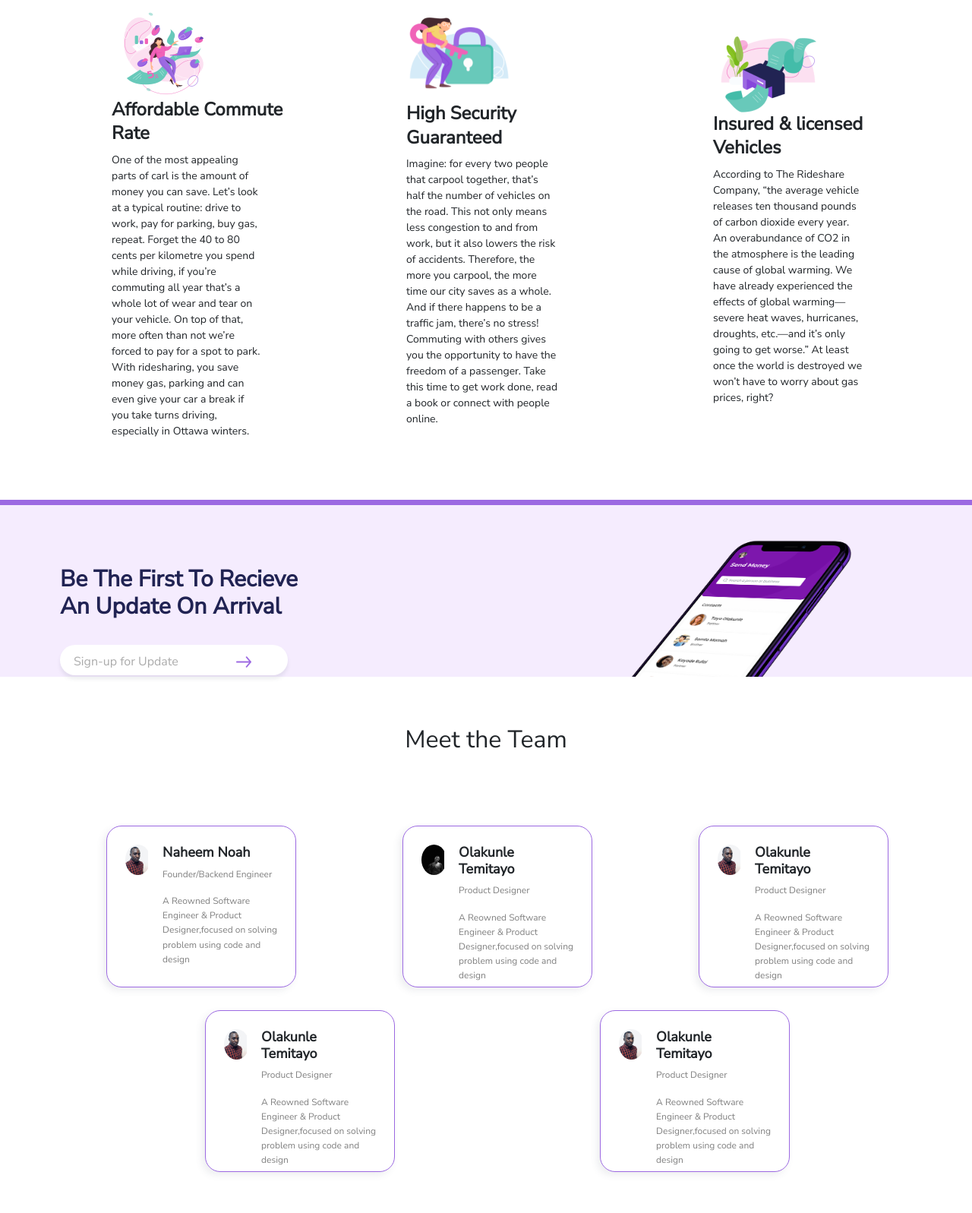
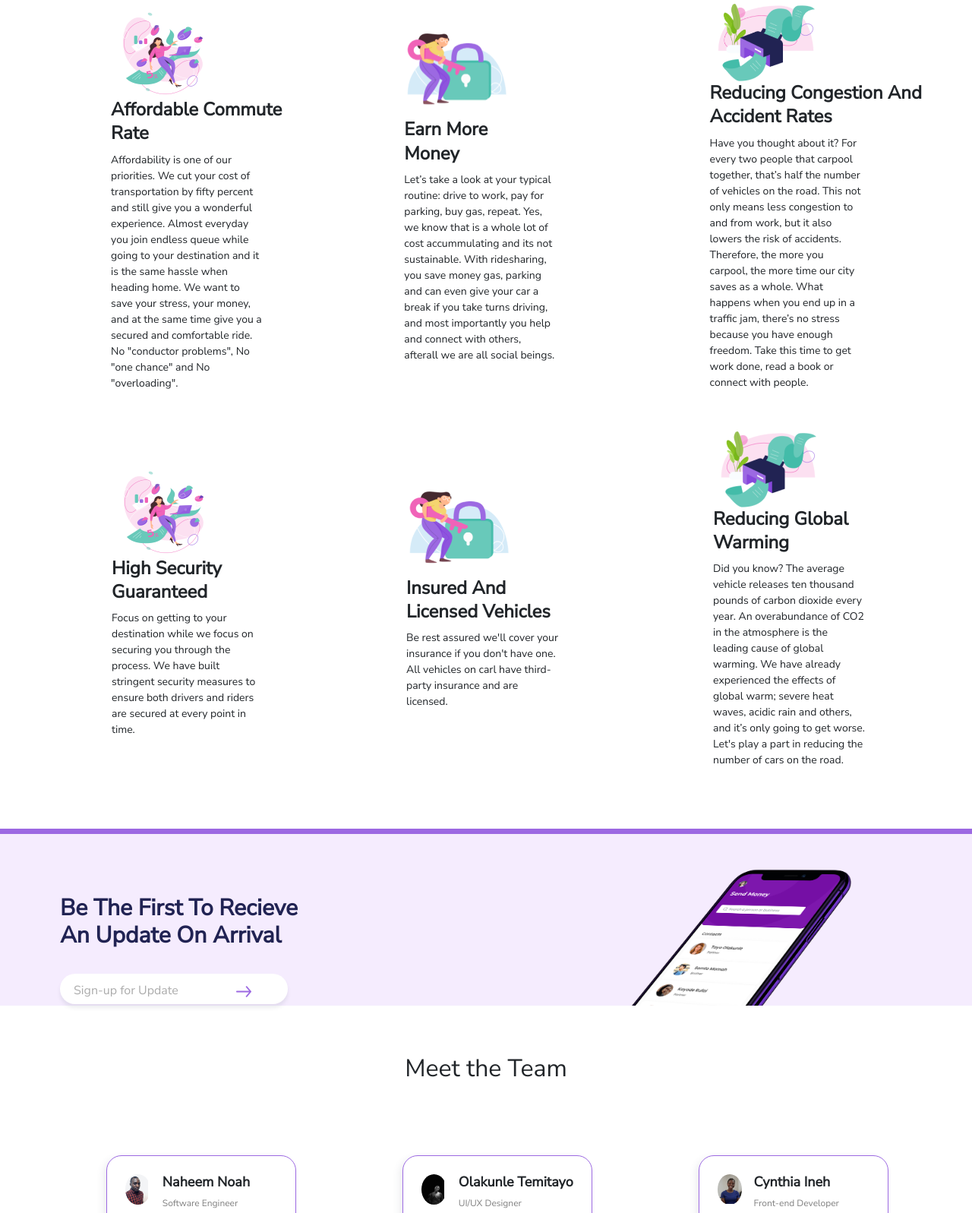
Before and after one commit to Mtconcept/carl.github.io, a plain HTML site: page index.html in a window 1280 px wide. Shown: the part 1517-3114 px from the top of the page at 76% size. Drawn offline with nearby package versions, Linux system fonts and the light colour scheme.

Commit message:
Updated Content

```diff
--- a/index.html
+++ b/index.html
@@ -1196,31 +1196,76 @@
             <div class="reason1">
                 <img src="assets/image2.png" alt="" width="50%">
                 <h2>Affordable Commute <br>Rate </h2>
-                <p>One of the most appealing parts of carl is the amount of money you can save.
-
-                    Let’s look at a typical routine: drive to work, pay for parking, buy gas, repeat. Forget the 40 to
-                    80 cents per kilometre you spend while driving, if you’re commuting all year that’s a whole lot of
-                    wear and tear on your vehicle. On top of that, more often than not we’re forced to pay for a spot to
-                    park.
-
-                    With ridesharing, you save money gas, parking and can even give your car a break if you take turns
-                    driving, especially in Ottawa winters.
+                <p>Affordability is one of our priorities. We cut your cost of transportation by fifty percent
+                    and still give you a wonderful experience. Almost everyday you join endless queue while
+                    going to your destination and it is the same hassle when heading home. We want to save your
+                     stress, your money, and at the same time give you a secured and comfortable ride. No "conductor problems",
+                      No "one chance" and No "overloading".</p>
             </div>
             <div class="reason2">
                 <img src="assets/image6 1.png" alt="" width="50%">
-                <h2>High Security <br> Guaranteed</h2>
-                <p>Imagine: for every two people that carpool together, that’s half the number of vehicles on the road. This not only means less congestion to and from work, but it also lowers the risk of accidents. Therefore, the more you carpool, the more time our city saves as a whole.
-
-                    And if there happens to be a traffic jam, there’s no stress! Commuting with others gives you the opportunity to have the freedom of a passenger. Take this time to get work done, read a book or connect with people online.</div>
+                <h2>Earn More <br> Money</h2>
+                <p>
+                    Let’s take a look at your typical routine: drive to work, pay for parking, buy gas, repeat.
+                    Yes, we know that is a whole lot of cost accummulating and its not sustainable.
+                    With ridesharing, you save money gas, parking and can even give your car a break if you take turns driving,
+                    and most importantly you help and connect with others, afterall we are all social beings.
+                </p>
+                </div>
             <div class="reason3">
                 <img src="assets/image5 1.png" alt="" width="50%">
-                <h2>Insured & licensed<br> Vehicles </h2>
-                <p>According to The Rideshare Company, “the average vehicle releases ten thousand pounds of carbon dioxide every year. An overabundance of CO2  in the atmosphere is the leading cause of global warming. We have already experienced the effects of global warming—severe heat waves, hurricanes, droughts, etc.—and it’s only going to get worse.”
-
-                    At least once the world is destroyed we won’t have to worry about gas prices, right?</div>
+                <h2> Reducing Congestion And <br> Accident Rates </h2>
+                <p>
+                    Have you thought about it? For every two people that carpool together,
+                    that’s half the number of vehicles on the road. This not only means less congestion to
+                    and from work, but it also lowers the risk of accidents. Therefore, the more you carpool,
+                    the more time our city saves as a whole. What happens when you end up in  a traffic jam,
+                    there’s no stress because you have enough freedom. Take this time to get work done,
+                    read a book or connect with people.
+                </p>
+                </div>
 
         </div>
     </section>
+
+
+<!--Duplicate WhyCarlMain-->
+
+<section class="whyCarlmain">
+    <!-- why carl -->
+    <div class="whyCarl">
+        <div class="reason1">
+            <img src="assets/image2.png" alt="" width="50%">
+            <h2>High Security <br>Guaranteed </h2>
+            <p>Focus on getting to your destination while we focus on securing you through the process.
+                We have built stringent security measures to ensure both drivers and riders are secured
+                at every point in time.</p>
+        </div>
+        <div class="reason2">
+            <img src="assets/image6 1.png" alt="" width="50%">
+            <h2>Insured And <br> Licensed Vehicles</h2>
+            <p>
+                Be rest assured we'll cover your insurance if you don't have one.
+                All vehicles on carl have third-party insurance and are licensed.
+
+            </p>
+            </div>
+        <div class="reason3">
+            <img src="assets/image5 1.png" alt="" width="50%">
+            <h2> Reducing Global <br> Warming </h2>
+            <p>
+                Did you know? The average vehicle releases ten thousand pounds of carbon dioxide every year.
+                An overabundance of CO2 in the atmosphere is the leading cause of global warming.
+                We have already experienced the effects of global warm; severe heat waves,
+                acidic rain and others, and it’s only going to get worse.
+                Let's play a part in reducing the number of cars on the road.
+            </p>
+            </div>
+
+    </div>
+</section>
+
+
 
     <section>
         <!-- get update -->
@@ -1261,8 +1306,8 @@
                 <div class="imgpath"></div>
                 <div class="teamvalues">
                     <h3>Naheem Noah</h3>
-                    <p>Founder/Backend Engineer</p>
-                    <p> A Reowned Software Engineer & Product Designer,focused on solving problem using code and design
+                    <p>Software Engineer </p>
+                    <p> A Renowned Software Engineer & Product Designer,focused on solving problem using code and design
                     </p>
                 </div>
             </div>
@@ -1270,17 +1315,17 @@
                 <div class="imgpath1"></div>
                 <div class="teamvalues">
                     <h3>Olakunle Temitayo</h3>
-                    <p>Product Designer</p>
-                    <p> A Reowned Software Engineer & Product Designer,focused on solving problem using code and design
+                    <p>UI/UX Designer</p>
+                    <p> A Renowned Software Engineer & Product Designer,focused on solving problem using code and design
                     </p>
                 </div>
             </div>
             <div class="teamuser3 box">
-                <div class="imgpath"></div>
+                <div class="imgpath2"></div>
                 <div class="teamvalues">
-                    <h3>Olakunle Temitayo</h3>
-                    <p>Product Designer</p>
-                    <p> A Reowned Software Engineer & Product Designer,focused on solving problem using code and design
+                    <h3>Cynthia Ineh</h3>
+                    <p>Front-end Developer </p>
+                    <p> A Renowned Front-end Developer,focused on building user interfaces and making the web a beautiful place
                     </p>
                 </div>
             </div>
@@ -1289,18 +1334,18 @@
             <div class="teamuser1 box">
                 <div class="imgpath"></div>
                 <div class="teamvalues">
-                    <h3>Olakunle Temitayo</h3>
-                    <p>Product Designer</p>
-                    <p> A Reowned Software Engineer & Product Designer,focused on solving problem using code and design
+                    <h3>Joel Onajason</h3>
+                    <p>Software Engineer </p>
+                    <p> A Renowned Software Engineer,focused on solving problem using code and design
                     </p>
                 </div>
             </div>
             <div class="teamuser2 box">
                 <div class="imgpath"></div>
                 <div class="teamvalues">
-                    <h3>Olakunle Temitayo</h3>
-                    <p>Product Designer</p>
-                    <p> A Reowned Software Engineer & Product Designer,focused on solving problem using code and design
+                    <h3>Josh Temitayo</h3>
+                    <p>Business Developer</p>
+                    <p> A Renowned Software Engineer & Product Designer,focused on solving problem using code and design
                     </p>
                 </div>
             </div>
@@ -1321,7 +1366,7 @@
                     <div class="containerForm">
                         <form class="text-center">
                             <input type="text" name="info" id="name" placeholder=" Full name">
-                            <input type="text" name="info" id="email" placeholder="Email Address">
+                            <input type="email" name="info" id="email" placeholder="Email Address">
                             <textarea type="text" name="info" id="comment" placeholder="Type your message ..."
                                 style="height: 130px;"></textarea>
                             <br>
--- a/main.js
+++ b/main.js
@@ -9,4 +9,6 @@ if (atposition<1 || dotposition<atposition+2 || dotposition+2>=x.length){
   alert("Please enter a valid e-mail address \n atpostion:"+atposition+"\n dotposition:"+dotposition);
   return false;
   }
+
+
 }
--- a/style.css
+++ b/style.css
@@ -287,7 +287,7 @@ body {
 }
 .imgpath {
   width: 120px;
-  background-image: url(../assets/naheem.jpg);
+  background-image: url(assets/naheem.jpg);
   background-size: contain;
   background-repeat: no-repeat;
 
@@ -297,7 +297,7 @@ body {
 }
 .imgpath1{
   width: 120px;
-  background-image: url(../assets/tee.jpg);
+  background-image: url(assets/tee.jpg);
   background-size: contain;
   background-repeat: no-repeat;
 
@@ -305,6 +305,19 @@ body {
   border-radius: 50%;
   margin-right: 16px;
 }
+
+.imgpath2{
+  width: 120px;
+  background-image: url(assets/syndee.jpg);
+  background-size: contain;
+  background-repeat: no-repeat;
+
+  height: 40px;
+  border-radius: 50%;
+  margin-right: 16px;
+}
+
+
 .teamuser2 {
   display: flex;
   width: 250px;
```
Also changed, not shown: assets/syndee.jpg (added).
